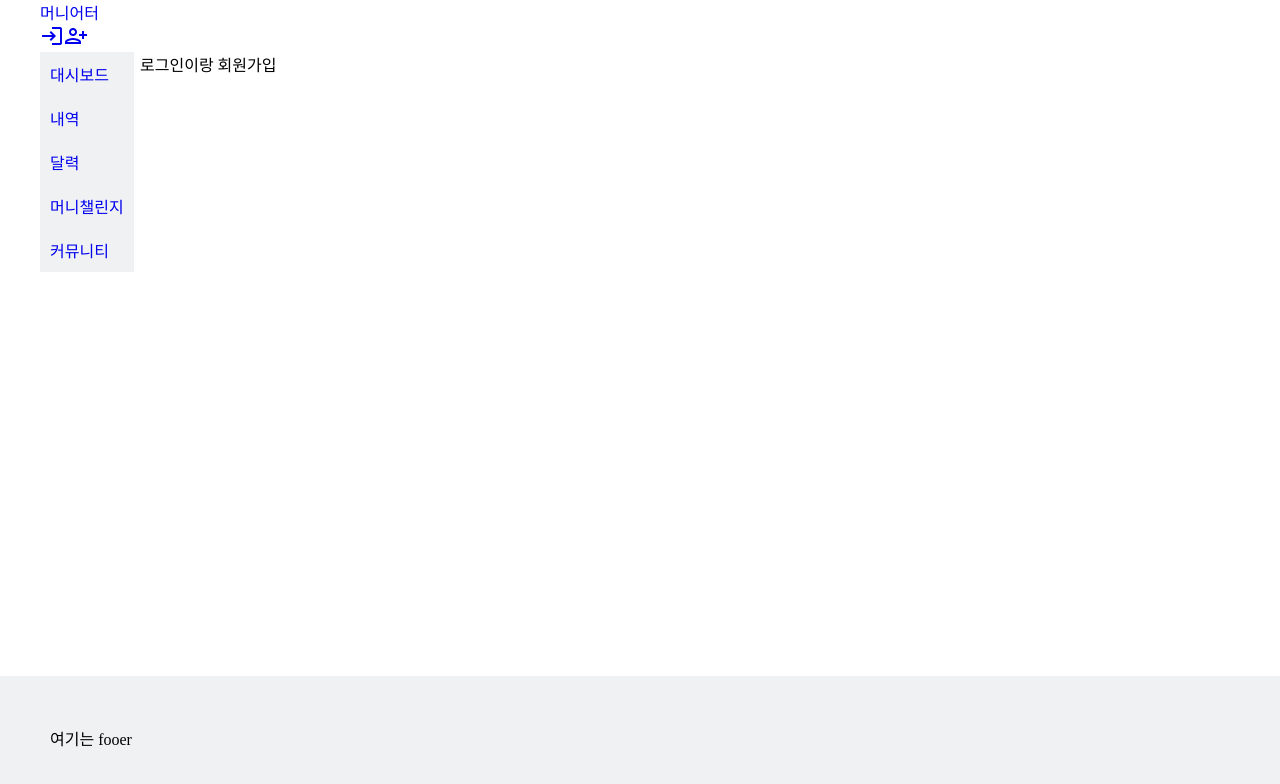
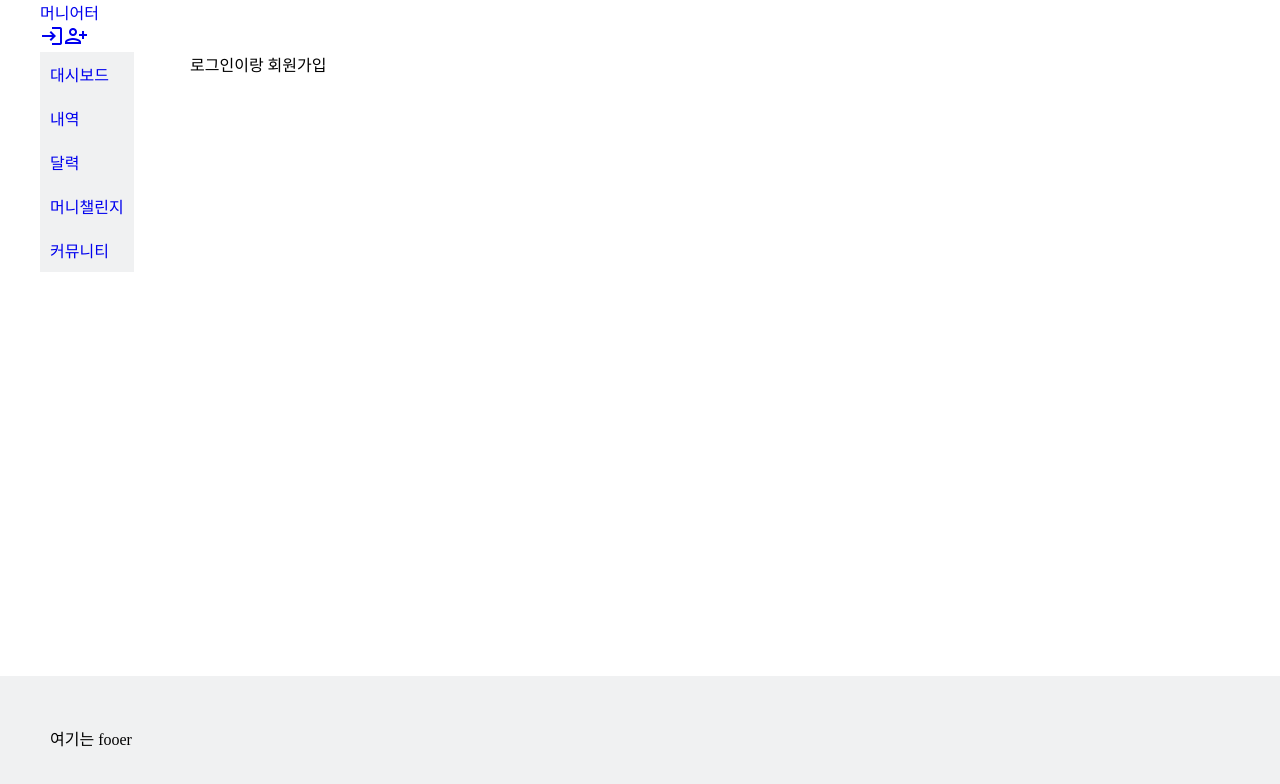
Before and after one commit to heohzit/moniet_web, a React (Create React App) app in the folder moniet_web_front/: page / in a window 1280 px wide. Shown: the top 784 px of the page. Built offline with nearby package versions, Linux system fonts and the light colour scheme; a web font is replaced by a local one; what quill-image-resize-module-react would draw is missing.

Commit message:
css 수정

```diff
--- a/moniet_web_front/src/component/common/default.css
+++ b/moniet_web_front/src/component/common/default.css
@@ -75,6 +75,7 @@ footer {
   flex: 1;
   width: 1000px;
   margin: 0px auto;
+  padding-left: 100px;
 }
 
 /*member sub 메뉴 css*/
```
